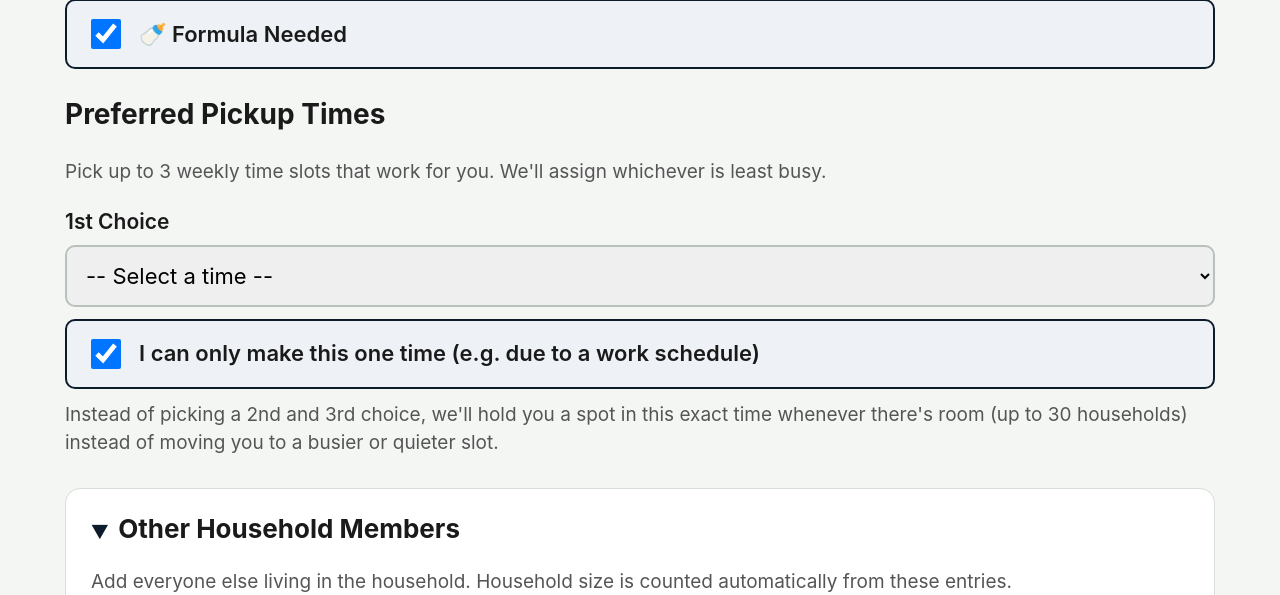
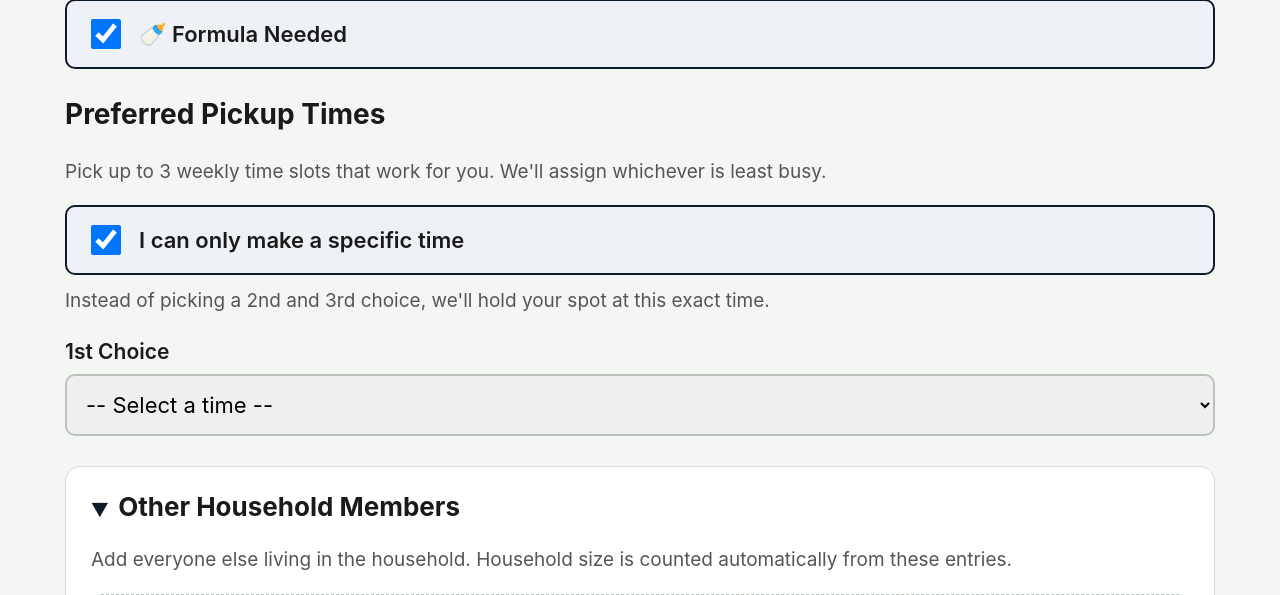
Before and after one commit to BrockLalla/jubilant-octo-sniffle, a Flask app: template templates/register.html in a window 1280 px wide. Shown: the part 1320-1915 px from the top of the page. Run offline with Flask 3, Linux system fonts and the light colour scheme; the template is opened without the code that fills it: most values are stand-ins (such as "Sample title", 1, 10 or a date in 2020); form fields are guessed from the names that the template uses; parts of the project's set-up code (start-up, migrations or seed data) failed here and were passed over.

Commit message:
Simplify single-timeslot registration copy and move it above the picker
Moved the "I can only make a specific time" checkbox above the 1st
Choice dropdown instead of between it and 2nd/3rd choice, and
shortened both the label and hint text.

```diff
--- a/templates/register.html
+++ b/templates/register.html
@@ -40,6 +40,14 @@
       <h2>Preferred Pickup Times</h2>
       <p class="hint">Pick up to 3 weekly time slots that work for you. We'll assign whichever is least busy.</p>
 
+      <label class="checkbox-label">
+        <input type="checkbox" id="only_one_timeslot" name="only_one_timeslot" value="1" {% if form.get('only_one_timeslot') %}checked{% endif %}>
+        I can only make a specific time
+      </label>
+      <p class="hint" id="only-one-timeslot-hint">
+        Instead of picking a 2nd and 3rd choice, we'll hold your spot at this exact time.
+      </p>
+
       <label for="pref1_timeslot_id">1st Choice</label>
       <select id="pref1_timeslot_id" name="pref1_timeslot_id">
         <option value="">-- Select a time --</option>
@@ -47,15 +55,6 @@
           <option value="{{ t.id }}" {% if form.get('pref1_timeslot_id')|string == t.id|string %}selected{% endif %}>{{ t.label }}</option>
         {% endfor %}
       </select>
-
-      <label class="checkbox-label">
-        <input type="checkbox" id="only_one_timeslot" name="only_one_timeslot" value="1" {% if form.get('only_one_timeslot') %}checked{% endif %}>
-        I can only make this one time (e.g. due to a work schedule)
-      </label>
-      <p class="hint" id="only-one-timeslot-hint">
-        Instead of picking a 2nd and 3rd choice, we'll hold you a spot in this exact time whenever there's
-        room (up to 30 households) instead of moving you to a busier or quieter slot.
-      </p>
 
       <div id="pref-2-3-group">
         <label for="pref2_timeslot_id">2nd Choice</label>
```
